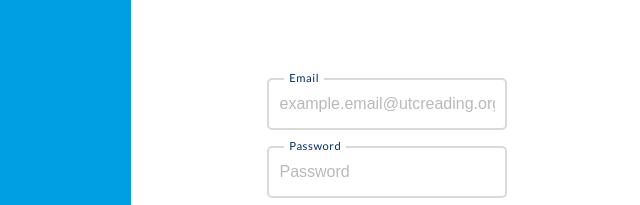
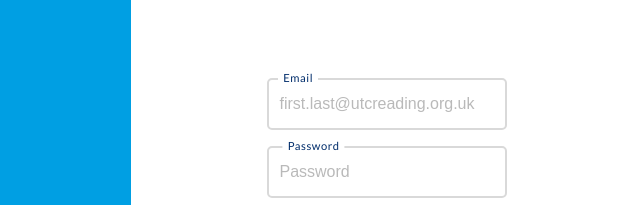
Before and after one commit to UTCR-Coding-Club/voting-frontend, a React (Vite) app: page / in a window 1280 px wide. Shown: the part 223-428 px from the top of the page, without its empty margins (637-1277 px from the left). Built offline with nearby package versions, Linux system fonts and the light colour scheme.

Commit message:
Started implementing login process

```diff
--- a/src/pages/Landing.jsx
+++ b/src/pages/Landing.jsx
@@ -6,7 +6,7 @@ import logo2 from "../assets/logos/UTC-text-under-upscaled.png";
 
 import "./Landing.css";
 
-const Landing2 = () => {
+const Landing = () => {
   const navigate = useNavigate();
 
   return (
@@ -23,4 +23,4 @@ const Landing2 = () => {
   );
 };
 
-export default Landing2;
+export default Landing;
--- a/src/pages/login/Login.jsx
+++ b/src/pages/login/Login.jsx
@@ -1,24 +1,51 @@
+import { useState } from "react";
+
 import LoginInput from "./LoginInput";
 
 import "./Login.css";
 
 const Login = () => {
+  const [email, setEmail] = useState("");
+  const [password, setPassword] = useState("");
+
+  const validateEmail = (email) => {
+    const re = /^[a-zA-Z]+\.[a-zA-Z]+@utcreading\.org\.uk$/;
+    return re.test(email);
+  };
+
+  const handleEmail = (em) => {
+    if (validateEmail(em)) {
+      setEmail(em);
+    } else {
+      console.log("false");
+    }
+    console.log(email);
+  };
+
+  const handlePassword = (pw) => {
+    setPassword(pw);
+  };
+
   return (
     <div className="login">
       <form className="login-input" action="">
         <div className="login-inputs-container">
           <LoginInput
             title="Email"
-            placeholder="example.email@utcreading.org.uk"
+            placeholder="first.last@utcreading.org.uk"
             type="text"
+            handleValue={handleEmail}
           />
 
-          <LoginInput title="Password" placeholder="Password" type="password" />
+          <LoginInput
+            title="Password"
+            placeholder="Password"
+            type="password"
+            handleValue={handlePassword}
+          />
         </div>
 
-        <a className="forgot-password" href="">
-          Forgot your password?
-        </a>
+        <a className="forgot-password">Forgot your password?</a>
         <button className="login-btn" type="submit">
           Login
         </button>
--- a/src/pages/login/LoginInput.css
+++ b/src/pages/login/LoginInput.css
@@ -15,6 +15,7 @@
 }
 
 .input-container input::placeholder {
+  pointer-events: none;
   opacity: 50%;
 }
 
@@ -26,7 +27,7 @@
   pointer-events: none;
   font-size: 0.7em;
   transition: 0.4s cubic-bezier(0.05, 0.81, 0, 0.93);
-  transform: translateX(14px) translateY(-8px);
+  transform: translateX(20%) translateY(-50%);
   color: #012d6b;
   opacity: 100%;
   letter-spacing: 0.05em;
--- a/src/pages/login/LoginInput.jsx
+++ b/src/pages/login/LoginInput.jsx
@@ -1,10 +1,25 @@
 import "./LoginInput.css";
 
 // eslint-disable-next-line react/prop-types
-const LoginInput = ({ title, placeholder, type }) => {
+const LoginInput = ({ title, placeholder, type, handleValue }) => {
   return (
     <div className="input-container">
-      <input placeholder={placeholder} required type={type} />
+      {type === "password" ? (
+        <input
+          minLength={8}
+          required={true}
+          placeholder={placeholder}
+          type={type}
+          onBlur={(e) => handleValue(e.target.value)}
+        />
+      ) : (
+        <input
+          required={true}
+          placeholder={placeholder}
+          type={type}
+          onBlur={(e) => handleValue(e.target.value)}
+        />
+      )}
       <span>{title}</span>
     </div>
   );
--- a/src/pages/login/Signup.css
+++ b/src/pages/login/Signup.css
@@ -33,4 +33,5 @@
 .signup-container h3 a {
   cursor: pointer;
   color: #009fe3;
+  text-decoration: none;
 }
--- a/src/pages/login/Signup.jsx
+++ b/src/pages/login/Signup.jsx
@@ -1,9 +1,13 @@
+import { useNavigate } from "react-router-dom";
+
 import LoginInput from "./LoginInput";
 import logo from "../../assets/logos/UTC-reading-logo.png";
 
 import "./Signup.css";
 
 const Signup = () => {
+  const navigate = useNavigate();
+
   return (
     <div className="signup-container">
       <img className="signup-utc-logo" src={logo} alt="" />
@@ -20,7 +24,7 @@ const Signup = () => {
         </button>
       </form>
       <h3>
-        Already have an account? <a>Log in</a>
+        Already have an account? <a onClick={() => navigate("/")}>Log in</a>
       </h3>
     </div>
   );
```
